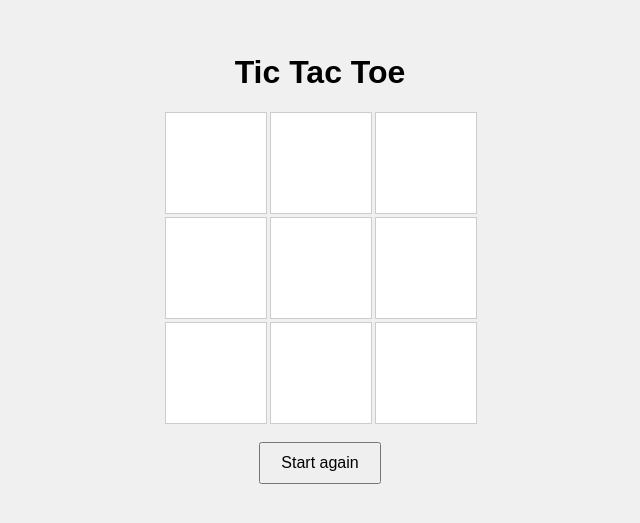
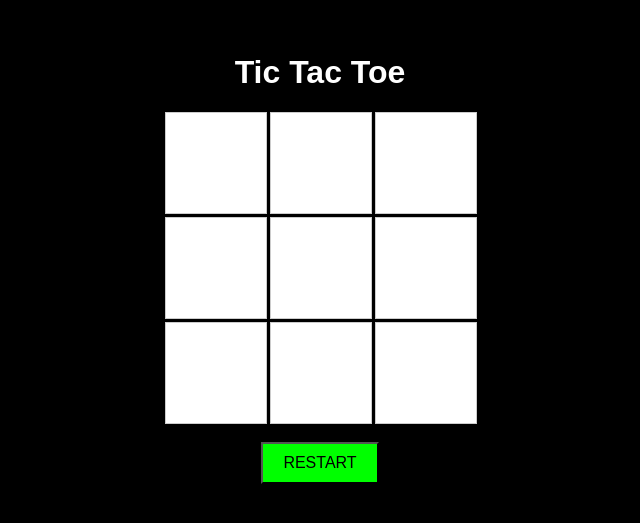
Before and after one commit to thaniav/tic-tac-toe, a plain HTML site: page index.html in a window 1280 px wide. Shown: the part 145-668 px from the top of the page, without its empty margins (320-960 px from the left). Drawn offline with Linux system fonts and the light colour scheme.

Commit message:
changed colors

```diff
--- a/index.html
+++ b/index.html
@@ -19,7 +19,7 @@
     <div class="cell" data-number="7"></div>
     <div class="cell" data-number="8"></div>
 </div>
-    <button id="restart">Start again</button>
+    <button id="restart">RESTART</button>
     <span id="message"></span>
 
     <script src="script.js"></script>
--- a/script.js
+++ b/script.js
@@ -20,13 +20,20 @@ const winningConditions=[
 
 function handleCellClick(e){
 const cell = e.target;
-cell.style.backgroundColor='yellow';
 const index=parseInt(cell.getAttribute('data-number'));
+
 if(board[index]!='' || !gameActive)
     return;
 
 cell.innerText=currentPlayer;
 board[index]=currentPlayer;
+if(currentPlayer==='X'){
+    cell.style.backgroundColor='yellow';
+    }
+    else if(currentPlayer==='O'){
+    cell.style.backgroundColor='lime';
+    }
+
 checkResult();
 currentPlayer= currentPlayer==='X'? 'O':'X';
 
--- a/style.css
+++ b/style.css
@@ -5,8 +5,11 @@ body {
     flex-direction: column;
     height: 100vh;
     font-family: Arial, sans-serif;
-    background-color: #f0f0f0;
+    background-color: black;
     text-align: center;
+}
+h1{
+    color: white;
 }
 
 .cell-grid{
@@ -29,9 +32,11 @@ body {
     margin-top: 20px;
     padding: 10px 20px;
     font-size: 1em;
+    background-color: lime;
 }
 
 #message {
     margin-top: 10px;
     font-size: 1.2em;
+    color: white;
 }
```
